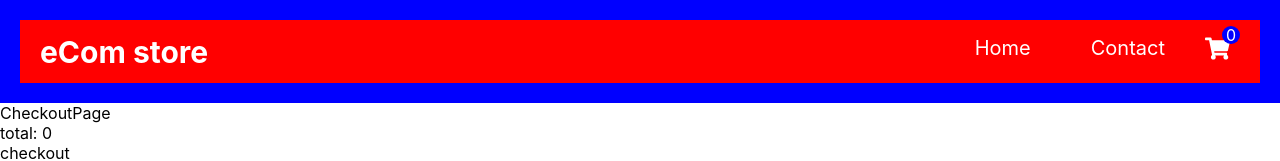
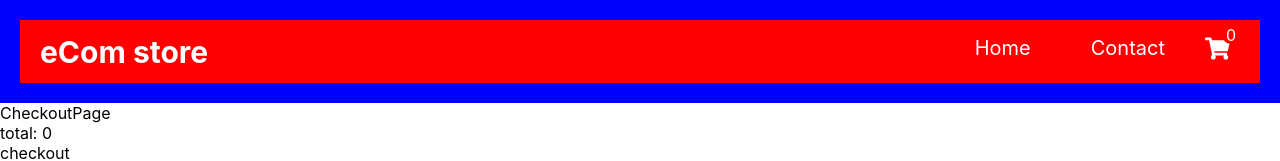
Before and after one commit to cecsun/js-frameworks-ca, a React (Create React App) app: page /checkoutPage in a window 1280 px wide. Shown: the top 161 px of the page. Built offline with nearby package versions, Linux system fonts and the light colour scheme; the HTML template or start-up script is replaced by a standard one.

Commit message:
Cart icon styling

```diff
--- a/src/components/CartIcon/index.styles.js
+++ b/src/components/CartIcon/index.styles.js
@@ -11,10 +11,13 @@ export const CartWrapper = styled.div`
 
 export const CartIcon = styled.div`
     font-size: 25px;
+    &:hover {
+        color: red;
+    }
 `;
 
 export const CartNumber = styled.div`
-    background: blue;
+    background: red;
     border-radius: 50%;
     display: flex;
     justify-content: center;
```
